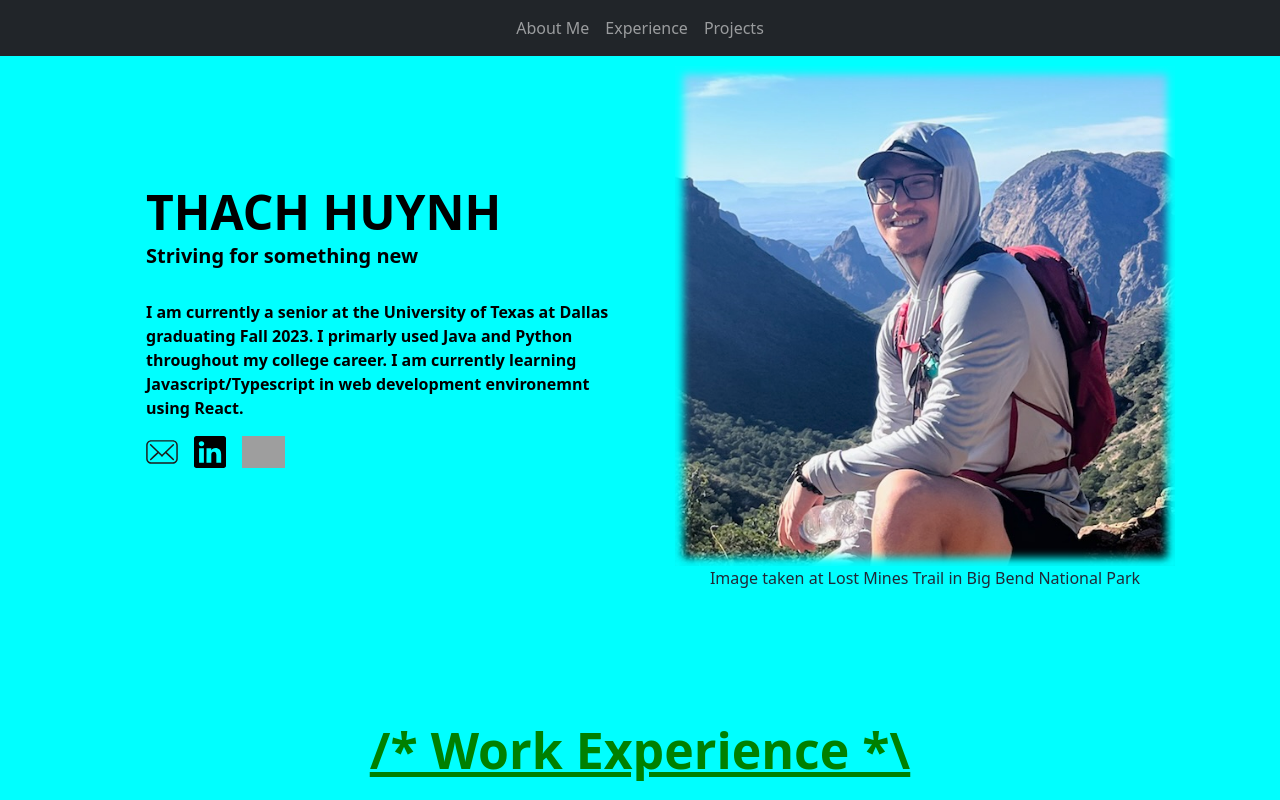
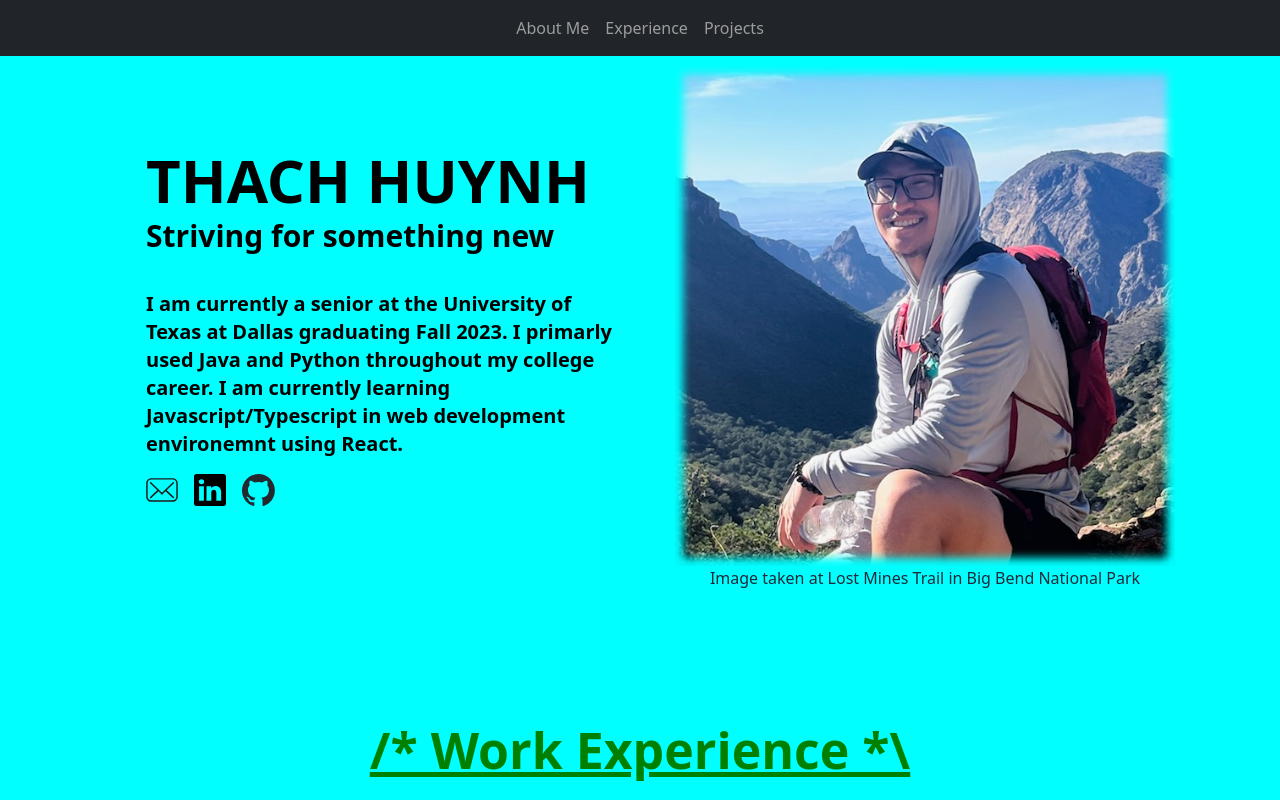
Before and after one commit to bithach/react-resume, a React (Create React App) app: page / in a window 1280 px wide. Shown: the top 800 px of the page. Built offline with nearby package versions, Linux system fonts and the light colour scheme; grey boxes are pictures that could not be loaded.

Commit message:
adjust text size

```diff
--- a/src/sections/HeroSection.jsx
+++ b/src/sections/HeroSection.jsx
@@ -5,7 +5,7 @@ import Col from "react-bootstrap/Col";
 import Button from "react-bootstrap/Button";
 import linkedInIcon from "../styling/images/social_icons/linkedin.svg";
 import mailIcon from "../styling/images/social_icons/mail.svg";
-import githubIcon from "../styling/images/social_icons/icon_clyde_black_RGB.svg";
+import githubIcon from "../styling/images/social_icons/github-mark.svg";
 
 function HeroSection(props) {
   return (
@@ -13,10 +13,10 @@ function HeroSection(props) {
       <Container>
         <Row className="heroRow align-items-center">
           <Col style={{ height: 100 + "%", textAlign: "center" }}>
-            <div className="hero-text">
-              <h1 className="font-black text-5xl">THACH HUYNH</h1>
-              <h5 className="font-bold">Striving for something new</h5>
-              <p className="font-semibold">
+            <div className="hero-text ">
+              <h1 className="font-black text-6xl">THACH HUYNH</h1>
+              <h5 className="font-bold text-3xl">Striving for something new</h5>
+              <p className="font-semibold text-xl">
                 <br />I am currently a senior at the University of Texas at
                 Dallas graduating Fall 2023. I primarly used Java and Python
                 throughout my college career. I am currently learning
```
